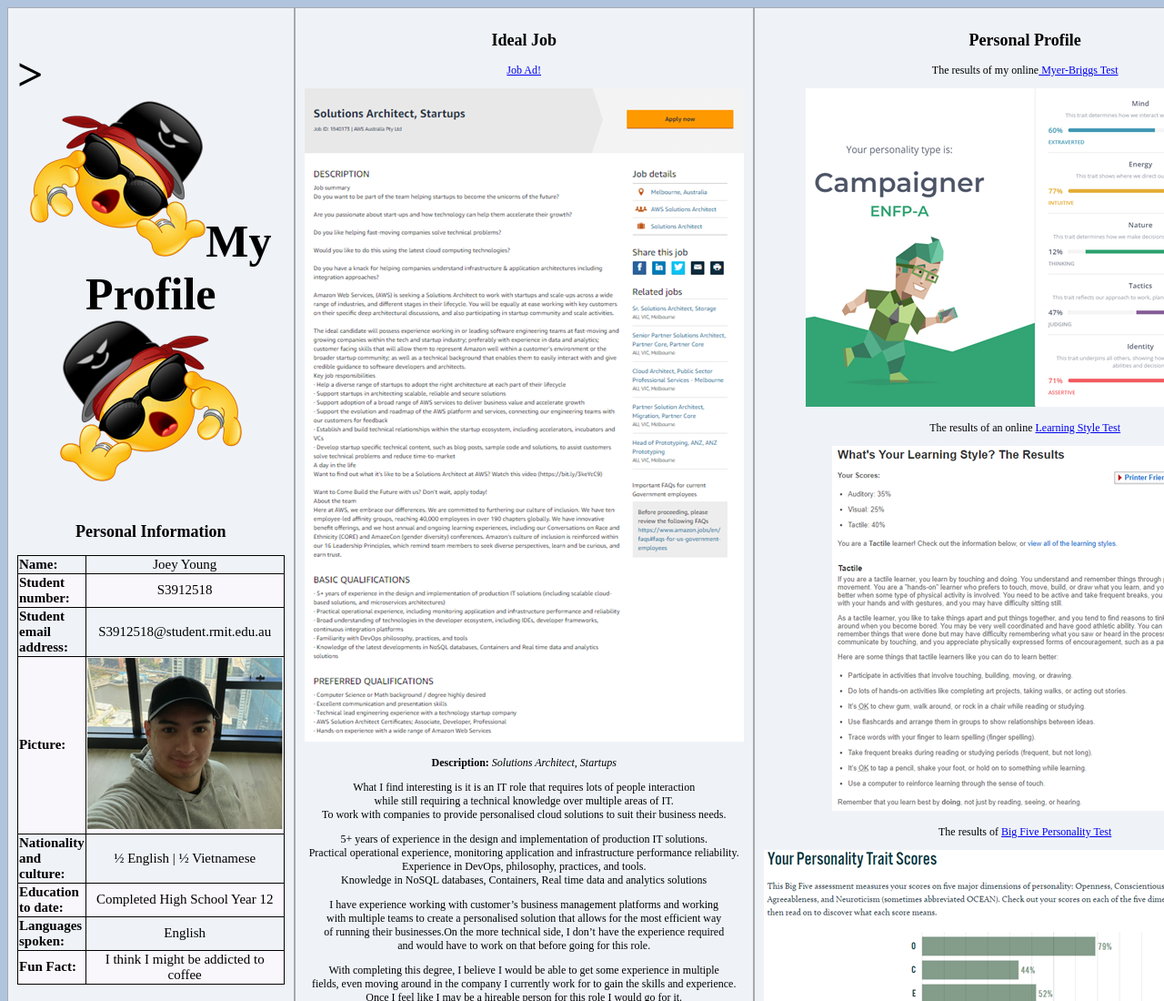
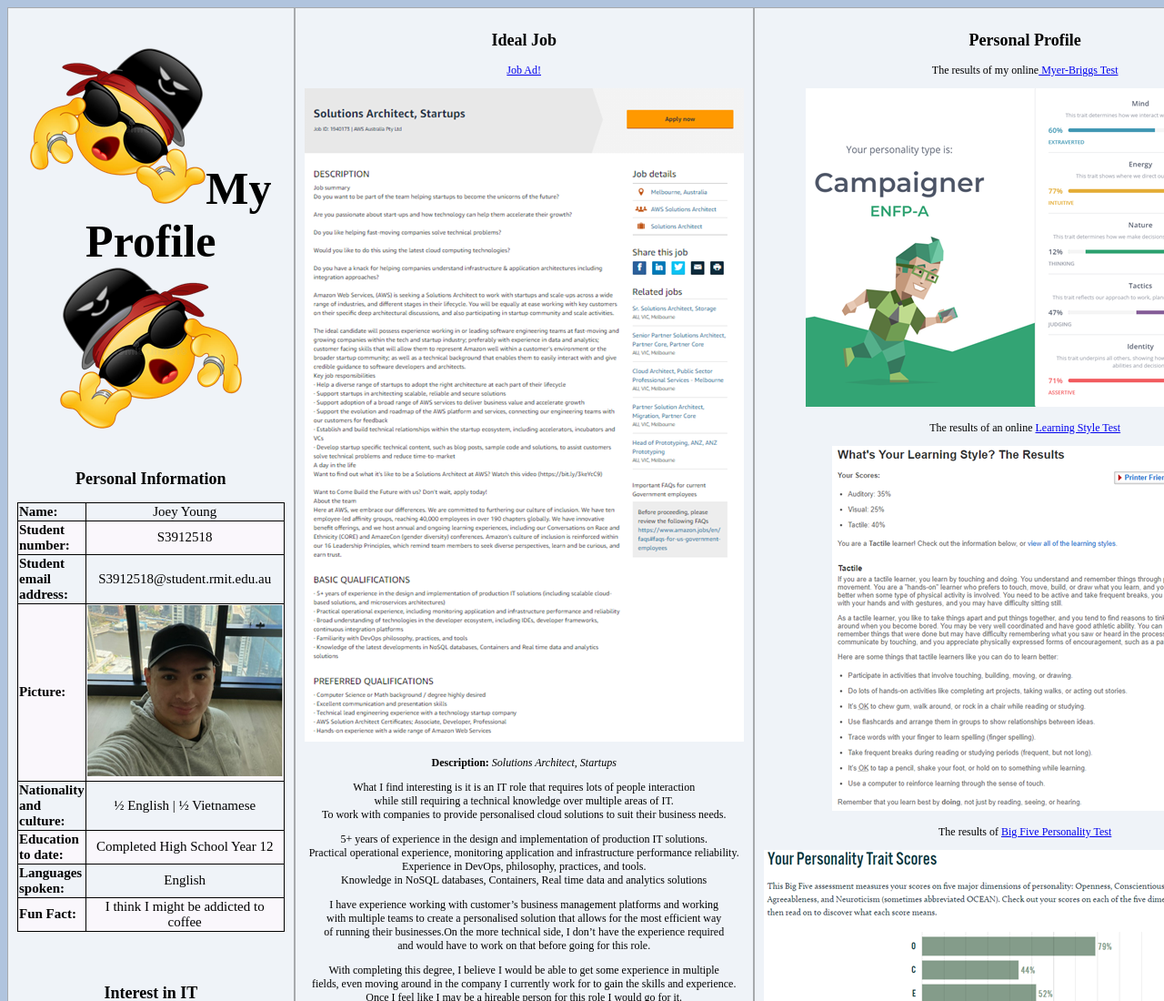
Before and after one commit to JoeyYoung-git/My-Profile, a plain HTML site: page index.html in a window 1280 px wide. Shown: the top 1100 px of the page at 91% size. Drawn offline with Linux system fonts and the light colour scheme.

Commit message:
Update index.html

```diff
--- a/index.html
+++ b/index.html
@@ -31,7 +31,7 @@
 
 	<div class="grid-container">
 		<div class="grid-item">
-		<h1 style="font-size:50px">><center><img src="Picture6.png">My Profile<img src="Picture7.png"></center></h1>
+		<h1 style="font-size:50px"><center><img src="Picture6.png">My Profile<img src="Picture7.png"></center></h1>
 
 		<h2><center>Personal Information</center></h2>
 		<table class="center">
```
